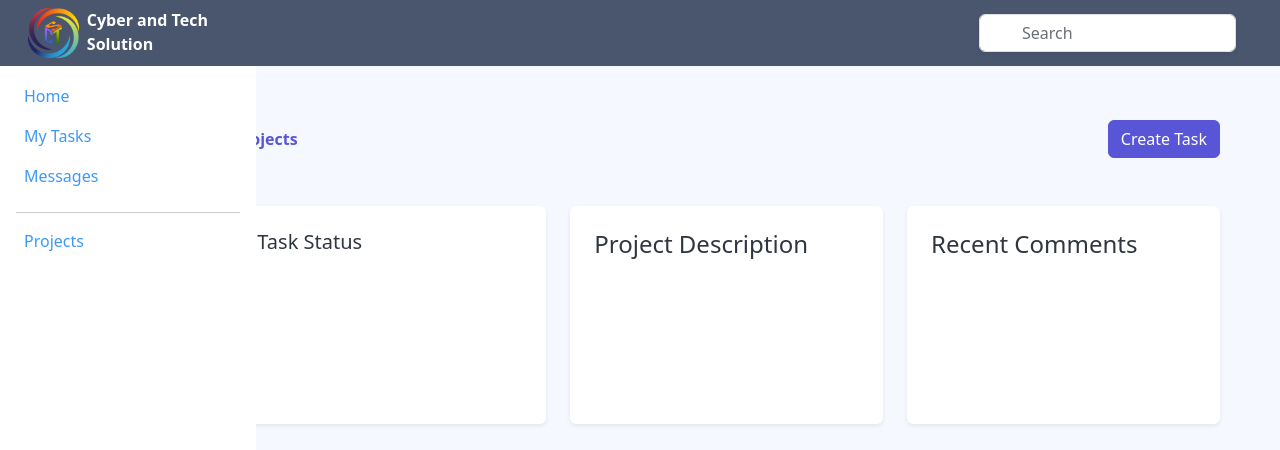
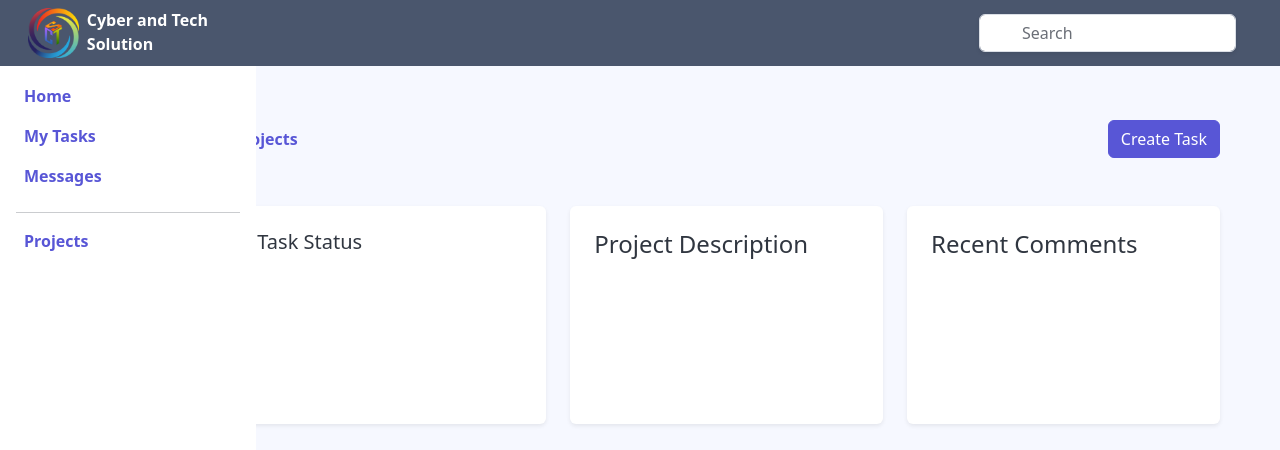
Before and after one commit to raisulisrahat/project_management_system, a Django app: template templates/projects/summery.html in a window 1280 px wide. Shown: the top 450 px of the page. Run offline with Django 5.2, Linux system fonts and the light colour scheme; the template is opened without the code that fills it, so the values that code supplies are empty; some libraries are stand-ins or nearby versions.

Commit message:
code update

```diff
--- a/account/views.py
+++ b/account/views.py
@@ -111,8 +111,8 @@ class CustomLogoutView(LogoutView):
 @login_required  # Ensure that only logged-in users can access the dashboard
 def dashboard_view(request):
     # Fetching data for the dashboard
-    projects = Project.objects.order_by('-start_date')[:7]  # Limiting to 4 recent projects
-    tasks = Task.objects.all()
+    projects = Project.objects.order_by('-start_date')[:5]  # Limiting to 4 recent projects
+    tasks = Task.objects.order_by('-start_date')[:5]
     peoples = Profile.objects.all()
     members = Member.objects.all()
     timelog = Timelog.objects.all()
--- a/ctspms/admin.py
+++ b/ctspms/admin.py
@@ -19,7 +19,7 @@ class TimelogAdmin(admin.ModelAdmin):
 
 @admin.register(Comment)
 class CommentAdmin(admin.ModelAdmin):
-    list_display = ('task', 'note')
+    list_display = ('task', 'user', 'comment')
 
 admin.site.register(Attachment)
 admin.site.register(TagList)
--- a/templates/projects/summery.html
+++ b/templates/projects/summery.html
@@ -58,7 +58,7 @@
                     <ul class="list-group list-group-flush">
                         {% for task in project.tasks.all %}
                             {% for comment in task.comments.all %}
-                                <span class="list-group-item">
+                                <li class="list-group-item">
                                 <span class="fw-semibold" style="color: #3d99f5">{{ task.unique_id }}</span>: {{ comment.comment }} <span style="font-size: 13px; font-style: italic;">comment by <a href="#" class="text-primary text-decoration-none">{{ comment.user.first_name }}</a></span>
                                 </li>
                             {% endfor %}
--- a/templates/sidebar.html
+++ b/templates/sidebar.html
@@ -2,21 +2,21 @@
     <ul class="list-unstyled p-3">
         <!-- Home link -->
         <li class="py-2">
-            <a href="{% url 'dashboard' %}" class="d-flex align-items-center fs-6 text-decoration-none" style="font-weight: 500; color: #3d99f5;">
+            <a href="{% url 'dashboard' %}" class="d-flex align-items-center fs-6 text-decoration-none fw-semibold text-primary">
                 <i class="fa-solid fa-house me-2"></i> Home
             </a>
         </li>
 
         <!-- My tasks link -->
         <li class="py-2">
-            <a href="#" class="d-flex align-items-center fs-6 text-decoration-none" style="font-weight: 500; color: #3d99f5;">
+            <a href="#" class="d-flex align-items-center fs-6 text-decoration-none fw-semibold text-primary">
                 <i class="fa-solid fa-list-check me-2"></i> My Tasks
             </a>
         </li>
 
         <!-- Messages link -->
         <li class="py-2">
-            <a href="#" class="d-flex align-items-center fs-6 text-decoration-none" style="font-weight: 500; color: #3d99f5;">
+            <a href="#" class="d-flex align-items-center fs-6 text-decoration-none fw-semibold text-primary">
                 <i class="fa-solid fa-message me-2"></i> Messages
             </a>
         </li>
@@ -26,13 +26,13 @@
 
         <!-- Projects link (Dropdown) -->
         <li>
-            <a class="d-flex align-items-center text-decoration-none fs-6 " data-bs-toggle="collapse" href="#collapseExample" role="button" aria-expanded="false" aria-controls="collapseExample" style="font-weight: 500; color: #3d99f5;">
+            <a class="d-flex align-items-center text-decoration-none fs-6 fw-semibold text-primary" data-bs-toggle="collapse" href="#collapseExample" role="button" aria-expanded="false" aria-controls="collapseExample">
                 <i class="fas fa-project-diagram me-2"></i> Projects
             </a>
             <ul class="collapse list-group list-group-flush" id="collapseExample">
                 {% for project in projects %}
                 <li class="list-group-item">
-                    <a href="{% url 'project_detail' project.label %}" class="dropdown-item" style="font-weight: 500; color: #dc3545;">
+                    <a href="{% url 'project_detail' project.label %}" class="dropdown-item fw-semibold text-secondary">
                         <i class="fa-solid fa-square-caret-right"></i> {{ project.label }}
                     </a>
 
```
